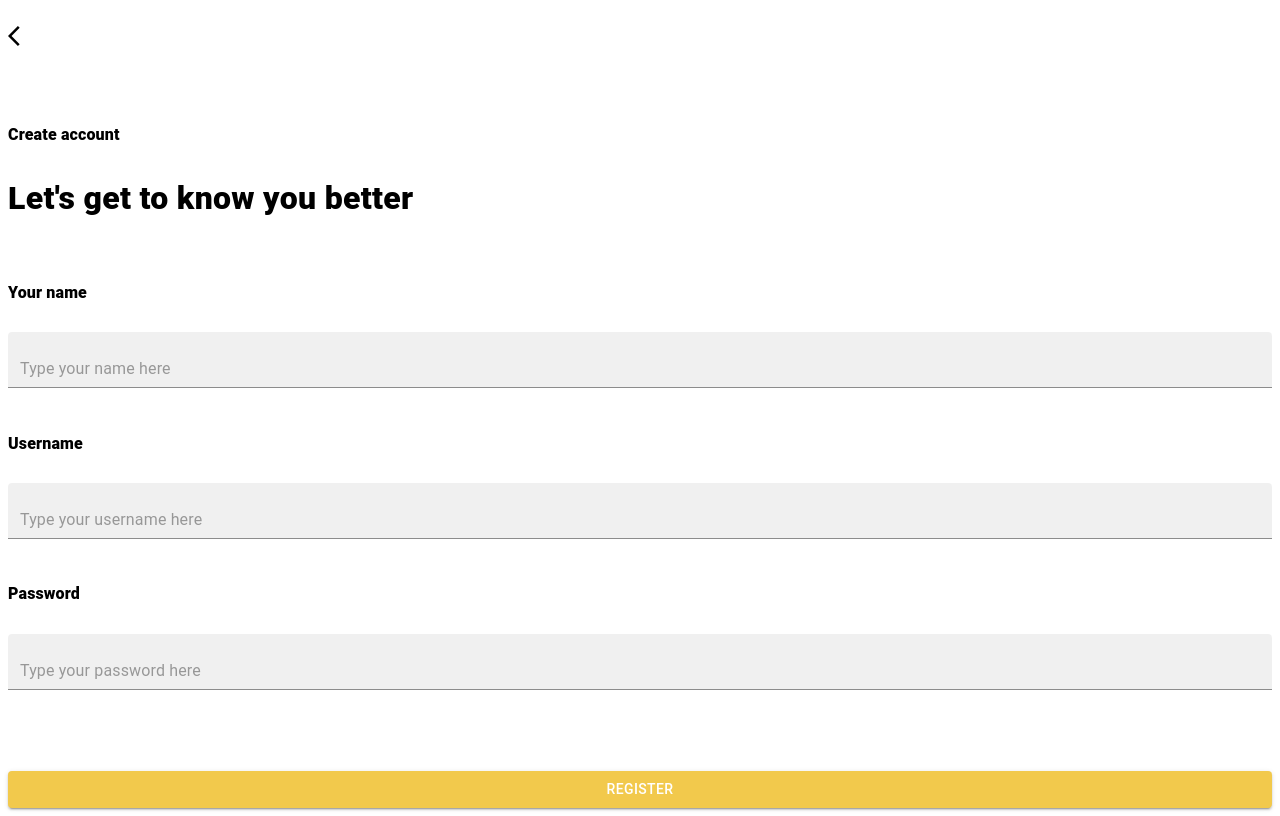
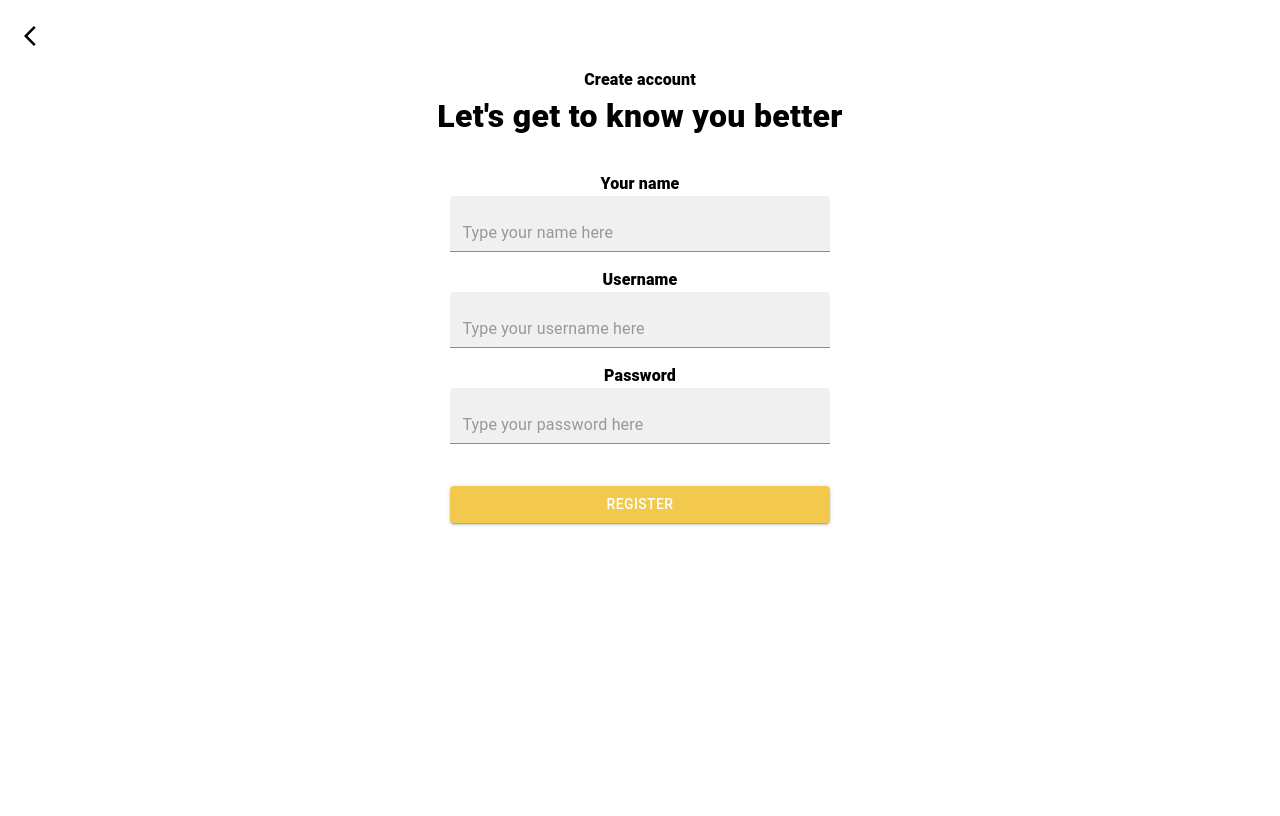
Before and after one commit to assassinscreed2/TicTacToeF, a React (Create React App) app: page /register in a window 1280 px wide. Built offline with nearby package versions, Linux system fonts and the light colour scheme.

Commit message:
register page added

```diff
--- a/src/components/Register.js
+++ b/src/components/Register.js
@@ -47,8 +47,8 @@ function Register() {
   }
 
   return (
-    <Grid container style={{height:"100vh"}} direction = {matchesMD?"column":"row"}>
-      <Grid onClick={()=>navigate('/')} item style={{marginTop:"1em",marginBottom:"1em"}}>
+    <Grid container justifyContent="center" style={{height:matchesMD?"100vh":"30em"}} direction = {matchesMD?"column":"row"}>
+      <Grid onClick={()=>navigate('/')} item style={{marginTop:"1em",marginBottom:"1em",marginRight:"auto",marginLeft:"1em"}}>
         <ArrowBackIos />
       </Grid>
       <Backdrop
@@ -59,20 +59,20 @@ function Register() {
           <CircularProgress color="inherit" />
       </Backdrop>
       <Grid container item>
-        <Typography style={{width:"100%",fontWeight:900}}>Create account</Typography>
-        <Typography style={{width:"100%",fontWeight:900,fontSize:"2em"}}>Let's get to know you better</Typography>
+        <Typography style={{width:"100%",fontWeight:900}} align={matchesMD?undefined:"center"}>Create account</Typography>
+        <Typography style={{width:"100%",fontWeight:900,fontSize:"2em"}} align={matchesMD?undefined:"center"}>Let's get to know you better</Typography>
       </Grid>
-      <Grid item container style={{marginTop:"2em"}}>
-          <Typography style={{fontWeight:900}}>Your name</Typography>
-          <TextField style={{width:"100%"}} onChange = {(e)=>{setName(e.target.value);}} placeholder='Type your name here' variant='filled'/>
+      <Grid item container justifyContent="center" style={{marginTop:"2em"}}>
+          <Typography style={{fontWeight:900,width:"100%"}} align={matchesMD?undefined:"center"}>Your name</Typography>
+          <TextField style={{width:matchesMD?"100%":"30%"}} onChange = {(e)=>{setName(e.target.value);}} placeholder='Type your name here' variant='filled'/>
       </Grid>
-      <Grid item container style={{marginTop:"1em"}}>
-          <Typography style={{fontWeight:900}}>Username</Typography>
-          <TextField style={{width:"100%"}} onChange = {(e)=>{setUser(e.target.value)}} placeholder='Type your username here' variant='filled'/>
+      <Grid item container justifyContent="center" style={{marginTop:"1em"}}>
+          <Typography style={{fontWeight:900,width:"100%"}} align={matchesMD?undefined:"center"}>Username</Typography>
+          <TextField style={{width:matchesMD?"100%":"30%"}} onChange = {(e)=>{setUser(e.target.value)}} placeholder='Type your username here' variant='filled'/>
       </Grid>
-      <Grid item container style={{marginTop:"1em"}}>
-          <Typography style={{fontWeight:900}}>Password</Typography>
-          <TextField style={{width:"100%"}} onChange = {(e)=>{setPassword(e.target.value)}} placeholder='Type your password here' variant='filled'/>
+      <Grid item container justifyContent="center" style={{marginTop:"1em"}}>
+          <Typography style={{fontWeight:900,width:"100%"}} align={matchesMD?undefined:"center"}>Password</Typography>
+          <TextField style={{width:matchesMD?"100%":"30%"}} onChange = {(e)=>{setPassword(e.target.value)}} placeholder='Type your password here' variant='filled'/>
       </Grid>
       <Snackbar
         anchorOrigin={{vertical: 'bottom', horizontal: 'left'}}
@@ -81,8 +81,8 @@ function Register() {
         message="User Already Exists"
         style={{marginBottom:"4em"}}
       />
-      <Grid item container style={{marginTop:"auto"}}>
-        <Button variant="contained" onClick={()=>{handleRegister()}} style={{width:"100%",backgroundColor:"#F2C94C"}}>Register</Button>
+      <Grid item container justifyContent="center" style={{marginTop:"auto"}}>
+        <Button variant="contained" onClick={()=>{handleRegister()}} style={{width:"30%",marginBottom:"2em",backgroundColor:"#F2C94C",marginTop:"3em"}}>Register</Button>
       </Grid>
     </Grid>
   );
```
